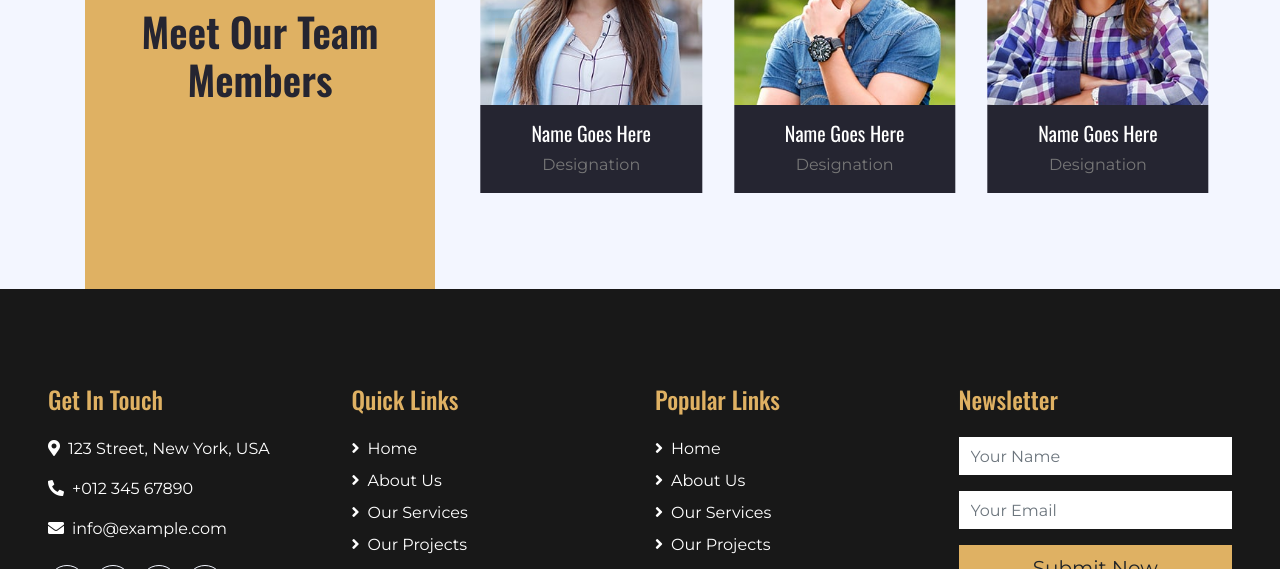
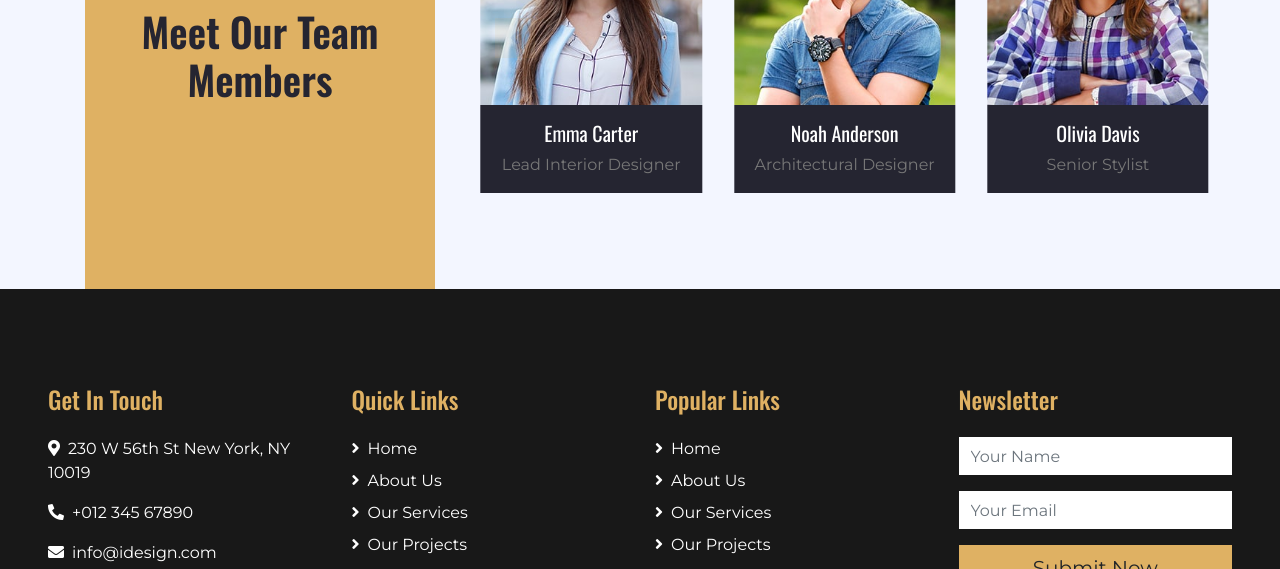
Before and after one commit to HadiqaAziz/iDesign, a plain HTML site: page about.html in a window 1280 px wide. Shown: the part 1910-2479 px from the top of the page. Drawn offline with nearby package versions, Linux system fonts and the light colour scheme.

Commit message:
Update about.html

```diff
--- a/about.html
+++ b/about.html
@@ -108,7 +108,7 @@
                         <h1 class="flaticon-office font-weight-normal text-primary m-0 mr-3"></h1>
                         <div class="d-flex flex-column">
                             <h5>Our Office</h5>
-                            <p class="m-0">123 Street, New York, USA</p>
+                            <p class="m-0">230 W 56th St New York, NY 10019</p>
                         </div>
                     </div>
                 </div>
@@ -117,7 +117,7 @@
                         <h1 class="flaticon-email font-weight-normal text-primary m-0 mr-3"></h1>
                         <div class="d-flex flex-column">
                             <h5>Email Us</h5>
-                            <p class="m-0">info@example.com</p>
+                            <p class="m-0">info@idesign.com</p>
                         </div>
                     </div>
                 </div>
@@ -170,7 +170,7 @@
                 <div class="col-lg-7 m-0 my-lg-5 pt-5 pb-5 pb-lg-2 pl-lg-5">
                     <h6 class="text-primary font-weight-normal text-uppercase mb-3">Learn About Us</h6>
                     <h1 class="mb-4 section-title">We Are The Best Interior Designing Firm In Your City</h1>
-                    <p>Invidunt lorem justo sanctus clita. Erat lorem labore ea, justo dolor lorem ipsum ut sed eos, ipsum et dolor kasd sit ea justo. Erat justo sed sed diam. Ea et erat ut sed diam sea ipsum est dolor</p>
+                    <p>iDesign is dedicated to crafting environments that reflect your unique taste and elevate your living experience. Discover the art of exceptional design with us, and let us turn your dream space into reality.</p>
                     <div class="row py-2">
                         <div class="col-sm-6">
                             <div class="d-flex align-items-center mb-4">
@@ -211,7 +211,7 @@
                 <div class="col-lg-7 mt-5 py-5 pr-lg-5">
                     <h6 class="text-primary font-weight-normal text-uppercase mb-3">Why Choose Us?</h6>
                     <h1 class="mb-4 section-title">25+ Years Experience In The Interior Design Industry</h1>
-                    <p class="mb-4">Dolores lorem lorem ipsum sit et ipsum. Sadip sea amet diam dolore sed et. Sit rebum labore sit sit ut vero no sit. Et elitr stet dolor sed sit et sed ipsum et kasd ut. Erat duo eos et erat sed diam duo</p>
+                    <p class="mb-4">With over 25 years of experience, iDesign brings a wealth of knowledge and expertise to every project. Trust our seasoned team to deliver exceptional design solutions that stand the test of time.</p>
                     <ul class="list-inline">
                         <li><h5><i class="far fa-check-square text-primary mr-3"></i>25+ Years Experience</h5></li>
                         <li><h5><i class="far fa-check-square text-primary mr-3"></i>Best Interior Design</h5></li>
@@ -252,8 +252,8 @@
                                 </div>
                             </div>
                             <div class="d-flex flex-column bg-secondary text-center py-3">
-                                <h5 class="text-white">Name Goes Here</h5>
-                                <p class="m-0">Designation</p>
+                                <h5 class="text-white">Aiden Lee</h5>
+                                <p class="m-0">Senior Design Consultant</p>
                             </div>
                         </div>
                         <div class="team d-flex flex-column text-center mx-3">
@@ -266,8 +266,8 @@
                                 </div>
                             </div>
                             <div class="d-flex flex-column bg-secondary text-center py-3">
-                                <h5 class="text-white">Name Goes Here</h5>
-                                <p class="m-0">Designation</p>
+                                <h5 class="text-white">Emma Carter</h5>
+                                <p class="m-0">Lead Interior Designer</p>
                             </div>
                         </div>
                         <div class="team d-flex flex-column text-center mx-3">
@@ -280,8 +280,8 @@
                                 </div>
                             </div>
                             <div class="d-flex flex-column bg-secondary text-center py-3">
-                                <h5 class="text-white">Name Goes Here</h5>
-                                <p class="m-0">Designation</p>
+                                <h5 class="text-white">Noah Anderson</h5>
+                                <p class="m-0">Architectural Designer</p>
                             </div>
                         </div>
                         <div class="team d-flex flex-column text-center mx-3">
@@ -294,8 +294,8 @@
                                 </div>
                             </div>
                             <div class="d-flex flex-column bg-secondary text-center py-3">
-                                <h5 class="text-white">Name Goes Here</h5>
-                                <p class="m-0">Designation</p>
+                                <h5 class="text-white">Olivia Davis</h5>
+                                <p class="m-0">Senior Stylist</p>
                             </div>
                         </div>
                     </div>
@@ -311,9 +311,9 @@
         <div class="row pt-5">
             <div class="col-lg-3 col-md-6 mb-5">
                 <h4 class="text-primary mb-4">Get In Touch</h4>
-                <p><i class="fa fa-map-marker-alt mr-2"></i>123 Street, New York, USA</p>
+                <p><i class="fa fa-map-marker-alt mr-2"></i>230 W 56th St New York, NY 10019 </p>
                 <p><i class="fa fa-phone-alt mr-2"></i>+012 345 67890</p>
-                <p><i class="fa fa-envelope mr-2"></i>info@example.com</p>
+                <p><i class="fa fa-envelope mr-2"></i>info@idesign.com</p>
                 <div class="d-flex justify-content-start mt-4">
                     <a class="btn btn-outline-light rounded-circle text-center mr-2 px-0" style="width: 38px; height: 38px;" href="#"><i class="fab fa-twitter"></i></a>
                     <a class="btn btn-outline-light rounded-circle text-center mr-2 px-0" style="width: 38px; height: 38px;" href="#"><i class="fab fa-facebook-f"></i></a>
@@ -358,8 +358,7 @@
         </div>
         <div class="container border-top border-secondary pt-5">
             <p class="m-0 text-center text-white">
-                &copy; <a class="text-white font-weight-bold" href="#">Your Site Name</a>. All Rights Reserved. Designed by
-                <a class="text-white font-weight-bold" href="https://htmlcodex.com">HTML Codex</a>
+                &copy; <a class="text-white font-weight-bold" href="#">idesign</a>. All Rights Reserved.
             </p>
         </div>
     </div>
```
